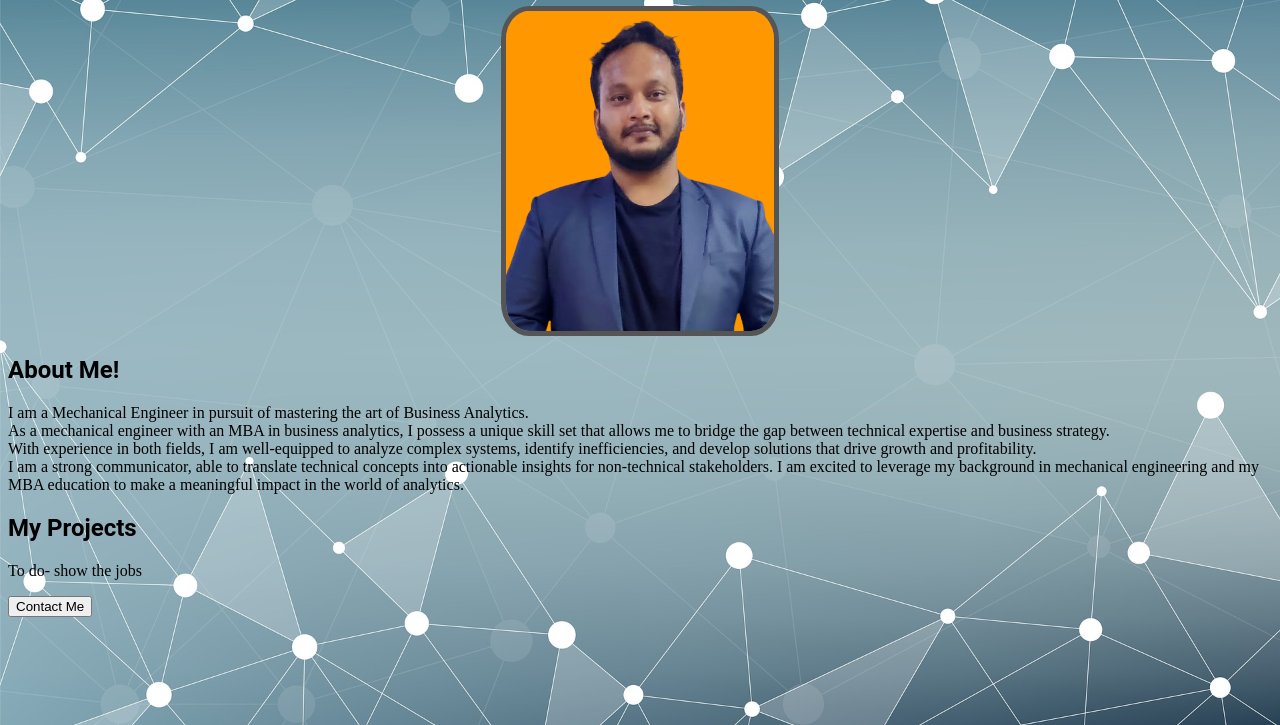
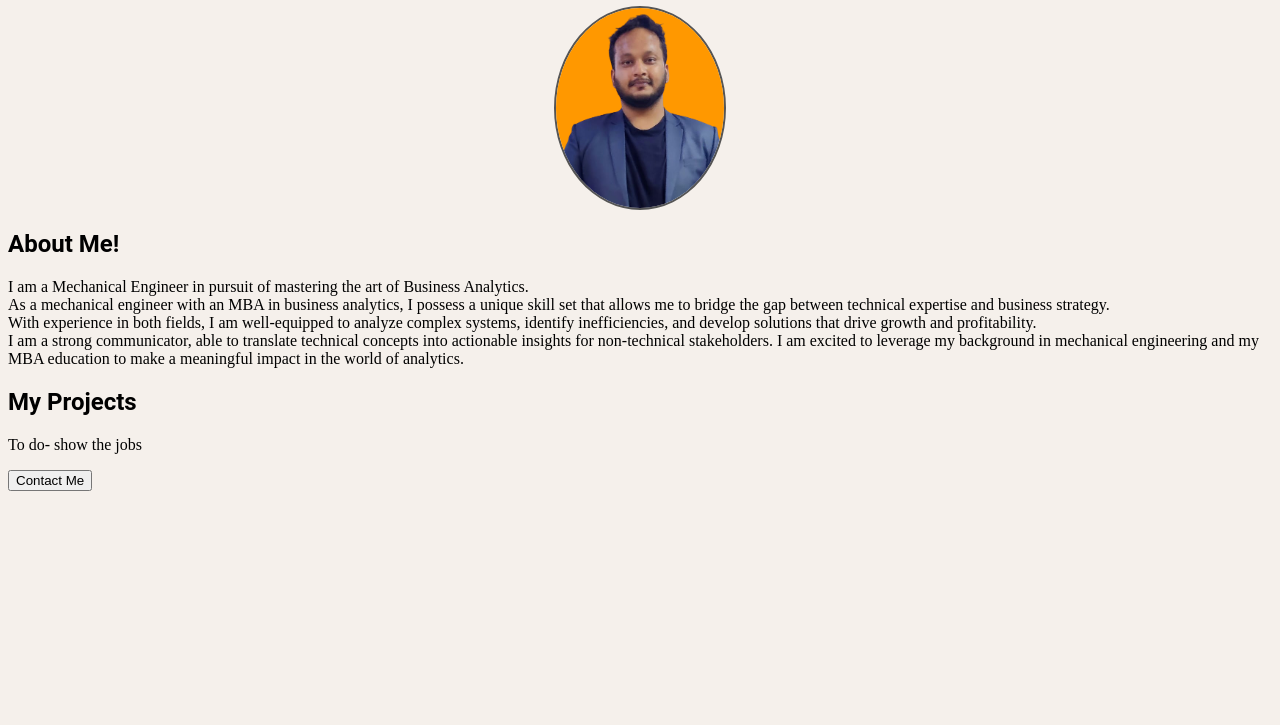
Before and after one commit to vishnuvardhanreddyav/vishnuvardhanreddyav.github.io, a plain HTML site: page index.html in a window 1280 px wide. Shown: the part 75-800 px from the top of the page. Drawn offline with Linux system fonts and the light colour scheme.

Commit message:
Changed background and  resized the profile image

```diff
--- a/index.html
+++ b/index.html
@@ -26,11 +26,11 @@
   display: block;
   margin-left: auto;
   margin-right: auto;
-  border-radius: 10%;
-  border: 5px solid #555
+  border-radius: 50%;
+  border: 2px solid #555
 }
 body{
-    background-image: url('static/background.jpeg');
+    background-color: #f5f0eb;
     background-blend-mode:lighten;
     background-repeat: no-repeat;
     background-size: cover;
@@ -44,7 +44,7 @@ body{
   </head>
   <body>
   <h1> A V Vishnu Vardhan Reddy</h1>
-    <img src="static/passport_photo_vishnu-removebg-preview.png" height="320" >
+    <img src="static/passport_photo_vishnu-removebg-preview.png" height="200" >
   </body>
   <h2>About Me!</h2>
 <p>I am a Mechanical Engineer in pursuit of mastering the art of Business Analytics. <br>
```
